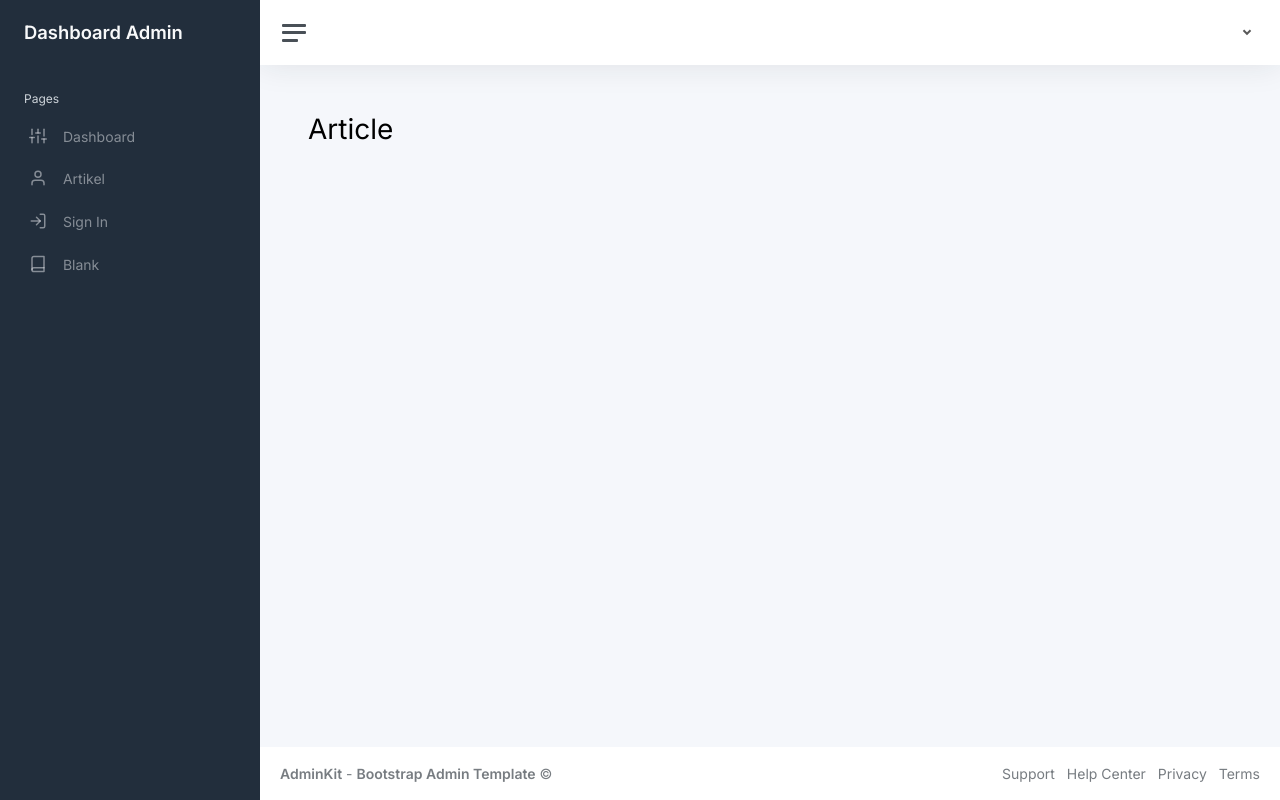
After one commit to suryadwprmn/VirtualAssitantForDiabetics, a Flask app: page /admin/article in a window 1280 px wide. The commit adds this page. Run offline with Flask 3, Linux system fonts and the light colour scheme; the visitor is signed in with stand-in values (Sample User, id 1); some libraries are stand-ins or nearby versions.

Commit message:
menambahkan template admin

```diff
--- a/app.py
+++ b/app.py
@@ -66,8 +66,17 @@ def admin_dashboard():
 def logout():
     session.pop('user_id', None)
     session.pop('role', None)
+    session.clear()
     flash('You have been logged out successfully.', 'success')
     return redirect(url_for('index'))
+
+
+### Route Admin ###
+@app.route('/admin/article')
+@login_required
+def articles():
+    return render_template('admin/article.html')
+#### Route Admin ###
 ##################### Routing #####################
 
 
--- /dev/null
+++ b/templates/admin/article.html
@@ -0,0 +1,6 @@
+{% extends 'admin/dashboard.html' %}
+
+
+{% block content %}
+<h1>Article</h1>
+{% endblock %}
--- a/templates/admin/layout_admin/sidebar.html
+++ b/templates/admin/layout_admin/sidebar.html
@@ -9,15 +9,15 @@
                 Pages
             </li>
 
-            <li class="sidebar-item active">
+            <li class="sidebar-item ">
                 <a class="sidebar-link" href="index.html">
       <i class="align-middle" data-feather="sliders"></i> <span class="align-middle">Dashboard</span>
     </a>
             </li>
 
             <li class="sidebar-item">
-                <a class="sidebar-link" href="pages-profile.html">
-      <i class="align-middle" data-feather="user"></i> <span class="align-middle">Profile</span>
+                <a class="sidebar-link" href="{{ url_for('articles') }}">
+      <i class="align-middle" data-feather="user"></i> <span class="align-middle">Artikel</span>
     </a>
             </li>
 
```
Also changed, not shown: templates/auth/login.html (+5 -13 lines), templates/layout/alert.html (added, +17 -0 lines).
